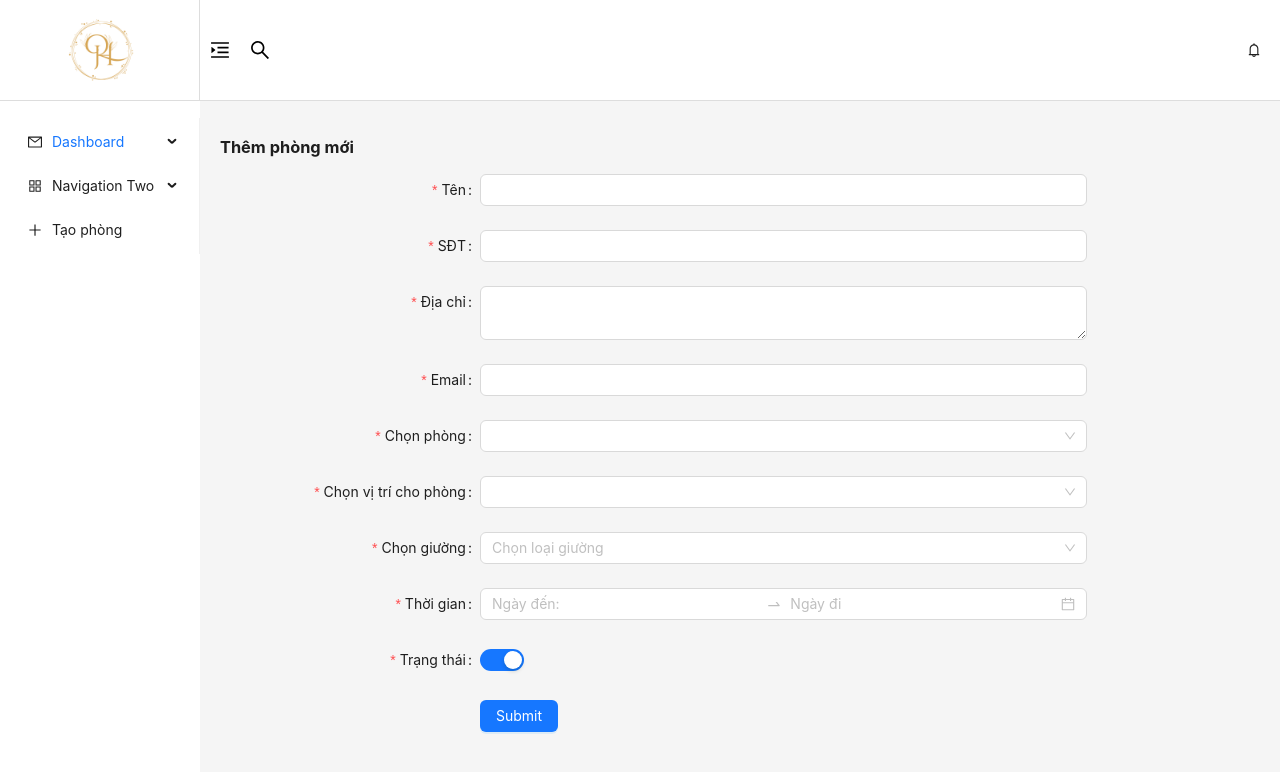
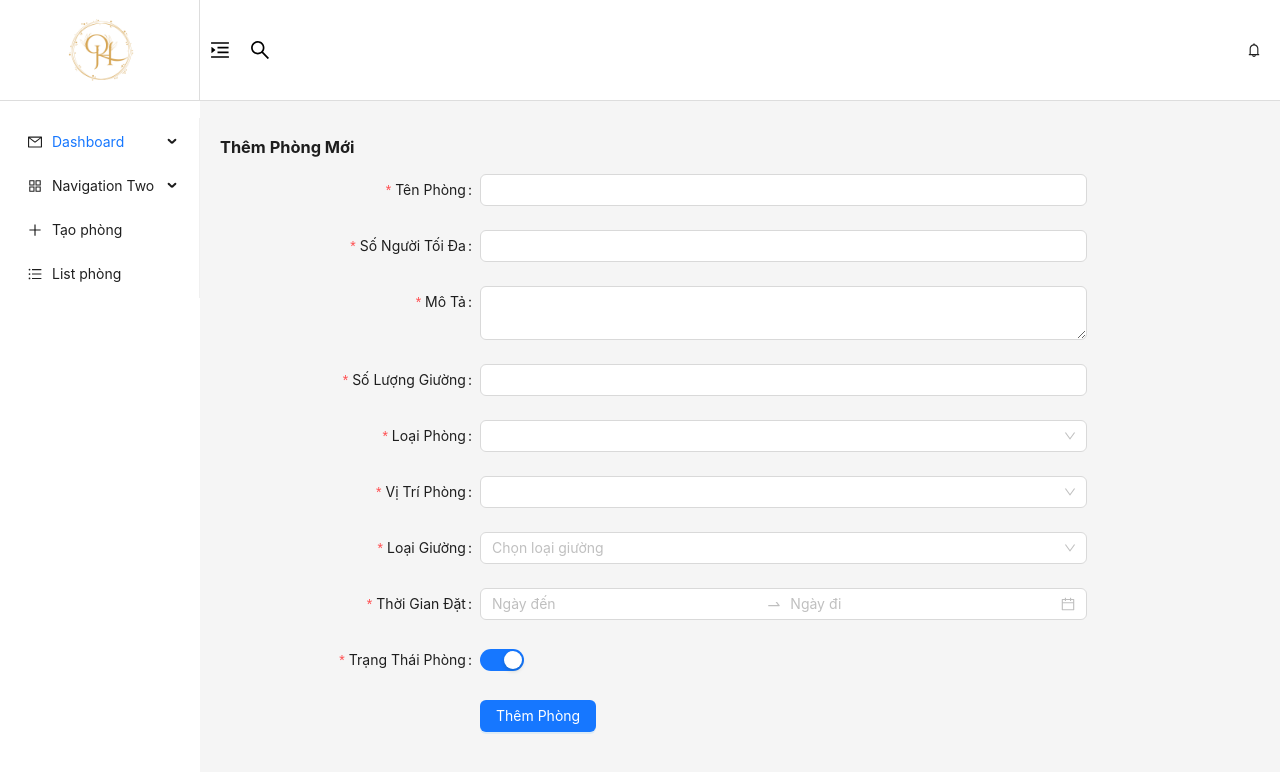
Before and after one commit to dangquanghuy286/AntDesign, a React (Create React App) app: page /create-room in a window 1280 px wide. Shown: the top 772 px of the page. Built offline with nearby package versions, Linux system fonts and the light colour scheme.

Commit message:
Them Vao va lay API

```diff
--- a/src/components/Menu/index.js
+++ b/src/components/Menu/index.js
@@ -1,4 +1,4 @@
-import { AppstoreOutlined, MailOutlined, PlusOutlined } from "@ant-design/icons";
+import { AppstoreOutlined, MailOutlined, PlusOutlined, UnorderedListOutlined } from "@ant-design/icons";
 import { Menu } from "antd";
 import React from "react";
 import { Link } from "react-router-dom";
@@ -48,6 +48,11 @@ function MenuSider() {
             icon: <PlusOutlined />,
             label: <Link to="/create-room">Tạo phòng</Link>,
         },
+        {
+            key: '/list-room',
+            icon: <UnorderedListOutlined />,
+            label: <Link to="/list-room">List phòng</Link>,
+        },
     ];
 
     return (
--- a/src/database/database.json
+++ b/src/database/database.json
@@ -30,5 +30,27 @@
       ],
       "gift": "Voucher"
     }
+  ],
+  "room": [
+    {
+      "id": "8e72",
+      "roomName": "Phòng 1",
+      "maxOccupancy": 2,
+      "description": "huy",
+      "bedCount": 2,
+      "roomType": [
+        "vip"
+      ],
+      "roomLocation": [
+        "tang-2",
+        "phong-202"
+      ],
+      "bedType": "bunk",
+      "bookingPeriod": [
+        "2025-02-27T17:00:00.000Z",
+        "2025-03-26T17:00:00.000Z"
+      ],
+      "roomStatus": true
+    }
   ]
 }
--- /dev/null
+++ b/src/pages/ListRoom/index.js
@@ -0,0 +1,21 @@
+import { useEffect, useState } from "react"
+import { getListRoom } from "../../services/serviceRoom";
+
+function ListRoom() {
+    const [room, setRoom] = useState([]);
+    useEffect(() => {
+        const fetchApi = async () => {
+            const res = await getListRoom();
+            setRoom(res)
+        }
+        fetchApi();
+    }, []);
+    console.log(room);
+
+    return (
+        <>
+            List room
+        </>
+    )
+}
+export default ListRoom;
--- a/src/pages/Room/index.js
+++ b/src/pages/Room/index.js
@@ -3,7 +3,7 @@ import { DatePicker, Button, Checkbox, Col, Input, Row, Space, Radio, Select } f
 import "./BookingRoom.css"
 import CartItem from '../../components/CartItem';
 import { useState } from 'react';
-import { createRoom } from '../../services/listbookroom';
+import { newRoom } from '../../services/listbookroom';
 const { RangePicker } = DatePicker;
 function BookRoom() {
     const [data, setData] = useState({
@@ -51,7 +51,7 @@ function BookRoom() {
     }
 
     const handleSubmit = async () => {
-        const res = await createRoom(data);
+        const res = await newRoom(data);
 
         if (res) {
             alert("Đặt phòng thành công")
--- a/src/pages/createRoom/index.js
+++ b/src/pages/createRoom/index.js
@@ -1,193 +1,137 @@
-import { Button, Cascader, DatePicker, Form, Input, InputNumber, Mentions, Select, Switch } from "antd";
+import { Button, Cascader, DatePicker, Form, Input, InputNumber, Select, Switch } from "antd";
+import { createRoom } from "../../services/serviceRoom";
+
 const { RangePicker } = DatePicker;
+
 function CreateRoom() {
-    const handleonChangeStatus = (e) => {
-        console.log(e);
+    const [form] = Form.useForm();
+    const handleChangeStatus = (status) => {
+        console.log("Trạng thái phòng:", status);
+    };
 
+    const handleSubmit = async (values) => {
+        const res = await createRoom(values);
+        if (res) {
+            form.resetFields();
+        }
+    };
 
-    }
-    const handleSubmit = (e) => {
-        console.log(e);
-    }
     const formItemLayout = {
-        labelCol: {
-            xs: {
-                span: 24,
-            },
-            sm: {
-                span: 6,
-            },
-        },
-        wrapperCol: {
-            xs: {
-                span: 24,
-            },
-            sm: {
-                span: 14,
-            },
-        },
+        labelCol: { xs: { span: 24 }, sm: { span: 6 } },
+        wrapperCol: { xs: { span: 24 }, sm: { span: 14 } },
     };
+
     return (
         <>
-            <h3>
-                Thêm phòng mới
-            </h3>
-            <Form name="create-room" {...formItemLayout} onFinish={handleSubmit}>
+            <h3>Thêm Phòng Mới</h3>
+            <Form name="create-room" {...formItemLayout} onFinish={handleSubmit} form={form}>
                 <Form.Item
-                    label="Tên"
-                    name="name"
-                    rules={[
-                        {
-                            required: true,
-                            message: 'Vui lòng nhập tên!',
-                        },
-                    ]}
+                    label="Tên Phòng"
+                    name="roomName"
+                    rules={[{ required: true, message: "Vui lòng nhập tên phòng!" }]}
                 >
                     <Input />
                 </Form.Item>
 
                 <Form.Item
-                    label="SĐT"
-                    name="phone"
-                    rules={[
-                        {
-                            required: true,
-                            message: 'Vui lòng nhập SDT!',
-                        },
-                    ]}
+                    label="Số Người Tối Đa"
+                    name="maxOccupancy"
+                    rules={[{ required: true, message: "Vui lòng nhập số lượng người!" }]}
                 >
-                    <InputNumber
-                        style={{
-                            width: '100%',
-                        }}
-                    />
+                    <InputNumber style={{ width: "100%" }} />
                 </Form.Item>
 
                 <Form.Item
-                    label="Địa chỉ"
-                    name="address"
-                    rules={[
-                        {
-                            required: true,
-                            message: 'Vui lòng nhập địa chỉ!',
-                        },
-                    ]}
+                    label="Mô Tả"
+                    name="description"
+                    rules={[{ required: true, message: "Vui lòng nhập mô tả!" }]}
                 >
                     <Input.TextArea />
                 </Form.Item>
 
                 <Form.Item
-                    label="Email"
-                    name="email"
-                    rules={[
-                        {
-                            required: true,
-                            message: 'Vui lòng nhập Email!',
-                        },
-                    ]}
+                    label="Số Lượng Giường"
+                    name="bedCount"
+                    rules={[{ required: true, message: "Vui lòng nhập số lượng giường!" }]}
                 >
-                    <Mentions />
+                    <InputNumber style={{ width: "100%" }} />
                 </Form.Item>
 
                 <Form.Item
-                    label="Chọn phòng"
-                    name="pick_room"
-                    rules={[
-                        {
-                            required: true,
-                            message: 'Vui lòng chọn phòng!',
-                        },
-                    ]}
+                    label="Loại Phòng"
+                    name="roomType"
+                    rules={[{ required: true, message: "Vui lòng chọn loại phòng!" }]}
                 >
                     <Select mode="multiple" allowClear>
                         <Select.Option value="vip">Phòng VIP</Select.Option>
-                        <Select.Option value="standard">Phòng thường</Select.Option>
+                        <Select.Option value="standard">Phòng Thường</Select.Option>
                     </Select>
-
                 </Form.Item>
 
                 <Form.Item
-                    label="Chọn vị trí cho phòng"
-                    name="place"
-                    rules={[
-                        {
-                            required: true,
-                            message: 'Vui lòng chọn vị trí cho phòng!',
-                        },
-                    ]}
+                    label="Vị Trí Phòng"
+                    name="roomLocation"
+                    rules={[{ required: true, message: "Vui lòng chọn vị trí phòng!" }]}
                 >
                     <Cascader
                         options={[
                             {
-                                value: 'tang-1',
-                                label: 'Tầng 1',
+                                value: "tang-1",
+                                label: "Tầng 1",
                                 children: [
-                                    { value: 'phong-101', label: 'Phòng 101' },
-                                    { value: 'phong-102', label: 'Phòng 102' },
+                                    { value: "phong-101", label: "Phòng 101" },
+                                    { value: "phong-102", label: "Phòng 102" },
                                 ],
                             },
                             {
-                                value: 'tang-2',
-                                label: 'Tầng 2',
+                                value: "tang-2",
+                                label: "Tầng 2",
                                 children: [
-                                    { value: 'phong-201', label: 'Phòng 201' },
-                                    { value: 'phong-202', label: 'Phòng 202' },
+                                    { value: "phong-201", label: "Phòng 201" },
+                                    { value: "phong-202", label: "Phòng 202" },
                                 ],
                             },
                         ]}
                     />
-
                 </Form.Item>
 
-                <Form.Item label="Chọn giường" name="BedType" rules={[{ required: true, message: 'Vui lòng chọn loại giường!' }]}>
+                <Form.Item
+                    label="Loại Giường"
+                    name="bedType"
+                    rules={[{ required: true, message: "Vui lòng chọn loại giường!" }]}
+                >
                     <Select placeholder="Chọn loại giường">
-                        <Select.Option value="single">Giường đơn</Select.Option>
-                        <Select.Option value="double">Giường đôi</Select.Option>
-                        <Select.Option value="bunk">Giường tầng</Select.Option>
+                        <Select.Option value="single">Giường Đơn</Select.Option>
+                        <Select.Option value="double">Giường Đôi</Select.Option>
+                        <Select.Option value="bunk">Giường Tầng</Select.Option>
                         <Select.Option value="king">Giường King-size</Select.Option>
                     </Select>
                 </Form.Item>
 
-
-
+                <Form.Item
+                    label="Thời Gian Đặt"
+                    name="bookingPeriod"
+                    rules={[{ required: true, message: "Vui lòng chọn thời gian đặt phòng!" }]}
+                >
+                    <RangePicker placeholder={["Ngày đến", "Ngày đi"]} style={{ width: "100%" }} />
+                </Form.Item>
 
                 <Form.Item
-                    label="Thời gian "
-                    name="bookingPeriod"
-                    rules={[
-                        {
-                            required: true,
-                            message: 'Vui lòng chọn thời gian !',
-                        },
-                    ]}
+                    label="Trạng Thái Phòng"
+                    name="roomStatus"
+                    rules={[{ required: true, message: "Vui lòng chọn trạng thái phòng!" }]}
                 >
-                    <RangePicker placeholder={["Ngày đến:", "Ngày đi"]} style={{ width: '100%' }} />
+                    <Switch defaultChecked onChange={handleChangeStatus} />
                 </Form.Item>
-                <Form.Item
-                    label="Trạng thái"
-                    name="status"
-                    rules={[
-                        {
-                            required: true,
-                            message: 'Vui lòng chọn thời gian !',
-                        },
-                    ]}
-                >
-                    <Switch defaultChecked onChange={handleonChangeStatus} />
 
-                </Form.Item>
-                <Form.Item
-                    wrapperCol={{
-                        offset: 6,
-                        span: 16,
-                    }}
-                >
-                    <Button type="primary" htmlType="submit">
-                        Submit
+                <Form.Item wrapperCol={{ offset: 6, span: 16 }}>
+                    <Button type="primary" htmlType="submit" >
+                        Thêm Phòng
                     </Button>
                 </Form.Item>
             </Form>
         </>
-    )
+    );
 }
+
 export default CreateRoom;
--- a/src/routes/index.js
+++ b/src/routes/index.js
@@ -1,6 +1,7 @@
 import LayoutDefault from "../layout/LayoutDefault";
 import CreateRoom from "../pages/createRoom";
 import Dashboard from "../pages/Dashboard";
+import ListRoom from "../pages/ListRoom";
 import BookRoom from "../pages/Room";
 
 
@@ -23,6 +24,10 @@ export const routes = [
                 path: "/create-room",
                 element: <CreateRoom />
             },
+            {
+                path: "/list-room",
+                element: <ListRoom />
+            },
         ]
 
     }
--- a/src/services/listbookroom.js
+++ b/src/services/listbookroom.js
@@ -1,5 +1,5 @@
 import { post } from "../utils/request";
-export const createRoom = async (data) => {
+export const newRoom = async (data) => {
     const ketqua = await post("book-room", data)
     return ketqua;
 
--- /dev/null
+++ b/src/services/serviceRoom.js
@@ -0,0 +1,9 @@
+import { get, post } from "../utils/request"
+export const createRoom = async (dataRoom) => {
+    const res = await post("room", dataRoom);
+    return res
+}
+export const getListRoom = async () => {
+    const res = await get("room");
+    return res;
+}
```
